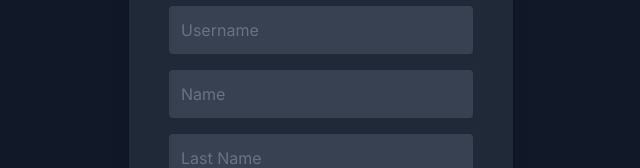
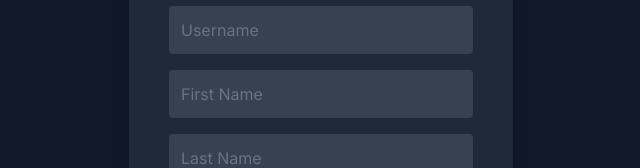
Before and after one commit to flaviupop0/your-favourite-dictionary, a Next.js app: page /signup in a window 1280 px wide. Shown: the part 230-398 px from the top of the page, without its empty margins (319-959 px from the left). Built offline with nearby package versions, Linux system fonts and the light colour scheme; no server answers.

Commit message:
Added default profile picture

```diff
--- a/app/components/EditPersonalInfoModal/EditPersonalInfoModal.jsx
+++ b/app/components/EditPersonalInfoModal/EditPersonalInfoModal.jsx
@@ -3,7 +3,7 @@ import React, { useState, useEffect } from "react";
 import Modal from "../Modal/Modal.jsx";
 import CustomButton from "../CustomButton/CustomButton.jsx";
 import { auth, db } from "../../firebase/config";
-import { signInWithEmailAndPassword, updateProfile, updateEmail } from "firebase/auth";
+import { signInWithEmailAndPassword, updateProfile } from "firebase/auth";
 import { doc, updateDoc } from "firebase/firestore";
 
 const EditPersonalInfoModal = ({ isOpen, onClose, user, userProfile, onUpdateProfile }) => {
--- a/app/signup/page.jsx
+++ b/app/signup/page.jsx
@@ -1,7 +1,7 @@
 "use client";
 import { useState } from "react";
 import { useCreateUserWithEmailAndPassword } from "react-firebase-hooks/auth";
-import { auth, db } from "@/app/firebase/config";
+import { auth, db, storage, ref, getDownloadURL } from "@/app/firebase/config";
 import { useRouter } from "next/navigation";
 import { getAuth, updateProfile, sendEmailVerification } from "firebase/auth";
 import { doc, setDoc, collection, query, where, getDocs } from "firebase/firestore";
@@ -29,9 +29,12 @@ const Register = () => {
             }
             const res = await createUserWithEmailAndPassword(email, password);
             if (res && res.user) {
+                const storageRef = ref(storage, "profileImages/default/5907.jpg");
+                const defaultProfilePicURL = await getDownloadURL(storageRef);
                 await sendEmailVerification(res.user);
                 await updateProfile(getAuth().currentUser, {
                     displayName: `${name}`,
+                    photoURL: defaultProfilePicURL,
                 });
                 let userDocRef = doc(db, "users", res.user.uid);
                 await setDoc(userDocRef, {
@@ -40,7 +43,7 @@ const Register = () => {
                     username: username,
                     firstName: name,
                     lastName: surName,
-                    profileImage: null,
+                    profileImage: defaultProfilePicURL,
                 });
                 router.push("/signin");
             } else {
@@ -76,7 +79,7 @@ const Register = () => {
             <div className="bg-gray-800 p-10 rounded-lg shadow-xl w-96">
                 <h1 className="text-white text-2xl mb-5">Sign Up</h1>
                 <FormInput type="text" placeholder="Username" value={username} onChange={(e) => setUsername(e.target.value)} />
-                <FormInput type="text" placeholder="Name" value={name} onChange={(e) => setName(e.target.value)} />
+                <FormInput type="text" placeholder="First Name" value={name} onChange={(e) => setName(e.target.value)} />
                 <FormInput type="text" placeholder="Last Name" value={surName} onChange={(e) => setSurName(e.target.value)} />
                 <FormInput type="email" placeholder="Email" value={email} onChange={(e) => setEmail(e.target.value)} />
                 <div className="input-container">
```
